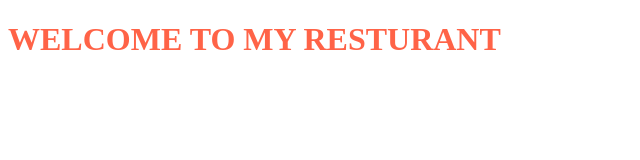
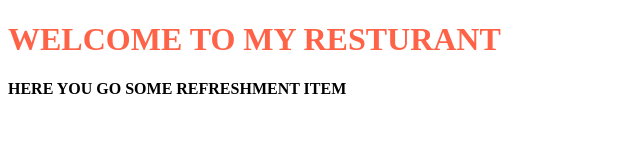
Before and after one commit to jannatunnur/project_foody, a plain HTML site: page index.html in a window 1280 px wide. Shown: the whole page, without its empty margins (0-640 px from the left). Drawn offline with Linux system fonts and the light colour scheme.

Commit message:
h4 added

```diff
--- a/index.html
+++ b/index.html
@@ -6,6 +6,7 @@
 <body>
 
 	<h1 class="heading"> WELCOME TO MY RESTURANT</h1>
+	<h4> HERE YOU GO SOME REFRESHMENT ITEM</h4>
 
 
 
```
